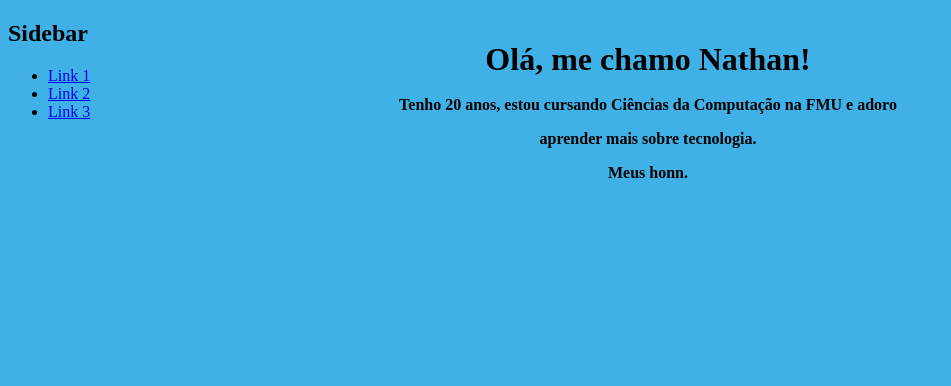
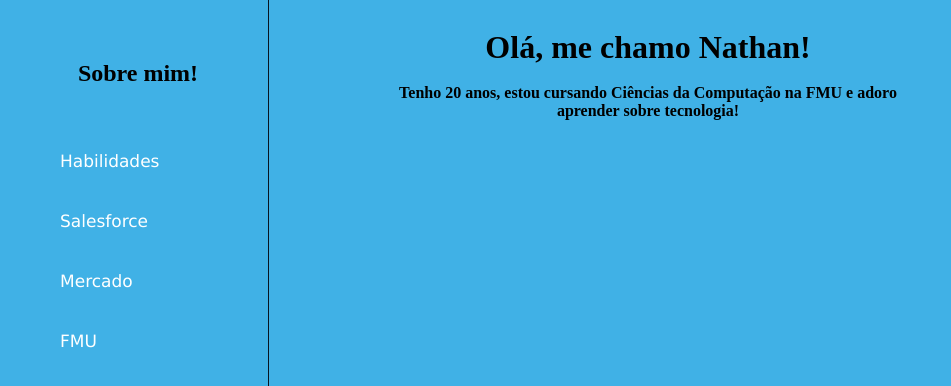
Before and after one commit to Nnunes55/Meu-Curriculo, a plain HTML site: page index.html in a window 1280 px wide. Shown: the top 386 px of the page, without its empty margins (0-951 px from the left). Drawn offline with Linux system fonts and the light colour scheme.

Commit message:
colocada a sidebar

```diff
--- a/index.html
+++ b/index.html
@@ -14,25 +14,34 @@
       <img src="fotoEu.jpeg" alt="" />
     </div>
     <div class="textoApresentacao">
-        <div class="subText1">
-            <p><b>Tenho 20 anos, estou cursando Ciências da Computação na FMU e adoro
-            </b></p>
-        </div>
-        <div class="subText2">
-            <p><b>aprender mais sobre tecnologia.</b></p>
-        </div>
-        <div>
-            <p><b>Meus honn.</b></p>
-        </div>
+      <div class="subText1">
+        <p>
+          <b
+            >Tenho 20 anos, estou cursando Ciências da Computação na FMU e adoro <br>
+            aprender sobre tecnologia!
+          </b>
+        </p>
+      </div>
+
     </div>
 
-    <aside>
-        <h2>Sidebar</h2>
-        <ul>
-          <li><a href="#">Link 1</a></li>
-          <li><a href="#">Link 2</a></li>
-          <li><a href="#">Link 3</a></li>
-        </ul>
-      </aside>
+    <aside class="barraLateral">
+      <h2>Sobre mim!</h2>
+      <nav>
+
+        <button>
+          <span> Habilidades </span>
+        </button>
+        <button>
+          <span>Salesforce</span>
+        </button>
+        <button>
+          <span>Mercado</span>
+        </button>
+        <button>
+          <span>FMU</span>
+        </button>
+      </nav>
+    </aside>
   </body>
 </html>
--- a/styke.css
+++ b/styke.css
@@ -1,9 +1,9 @@
-body{
+body {
   background: rgb(64, 177, 230);
 }
 
-img{
-    border-radius: 60px;
+img {
+  border-radius: 100%;
   height: 400px;
   left: 1280px;
   position: fixed;
@@ -12,18 +12,64 @@ img{
   border-color: blue;
   width: 15%;
   top: 15px;
-
 }
 
-h1{
+h1 {
   width: 100%;
   position: absolute;
   text-align: center;
 }
 
-.textoApresentacao{
+.textoApresentacao {
   text-align: center;
   width: 100%;
   position: absolute;
   margin-top: 60px;
 }
+
+.barraLateral {
+  position: fixed;
+  top: 0;
+  display: flex;
+  flex-direction: column;
+  align-items: flex-start;
+  width: 240px;
+  height: 100%;
+  padding: 40px 10px 30px 10px;
+  border-right: 1px solid #071520;
+}
+
+.barraLateral button {
+  height: 60px;
+  background: transparent;
+  border: 0;
+  font-family: Verdana, Geneva, Tahoma, sans-serif;
+  color: #fff;
+  cursor: pointer;
+  text-align: left;
+  padding: 30px;
+}
+
+.barraLateral button > span {
+  display: inline-flex;
+  align-items: center;
+  height: 48px;
+  padding: 0 16px 0 12px;
+  border-radius: 24px;
+  transition: 0.3;
+  font-size: 17px;
+}
+
+.barraLateral button:hover > span {
+  background: grey;
+}
+
+.barraLateral > nav{
+    flex: 1 1 auto;
+    display: flex;
+    flex-direction: column;
+}
+h2{
+    width: 100%;
+    text-align: center;
+}
```
Lines whose indentation alone changed are shown as unchanged.
